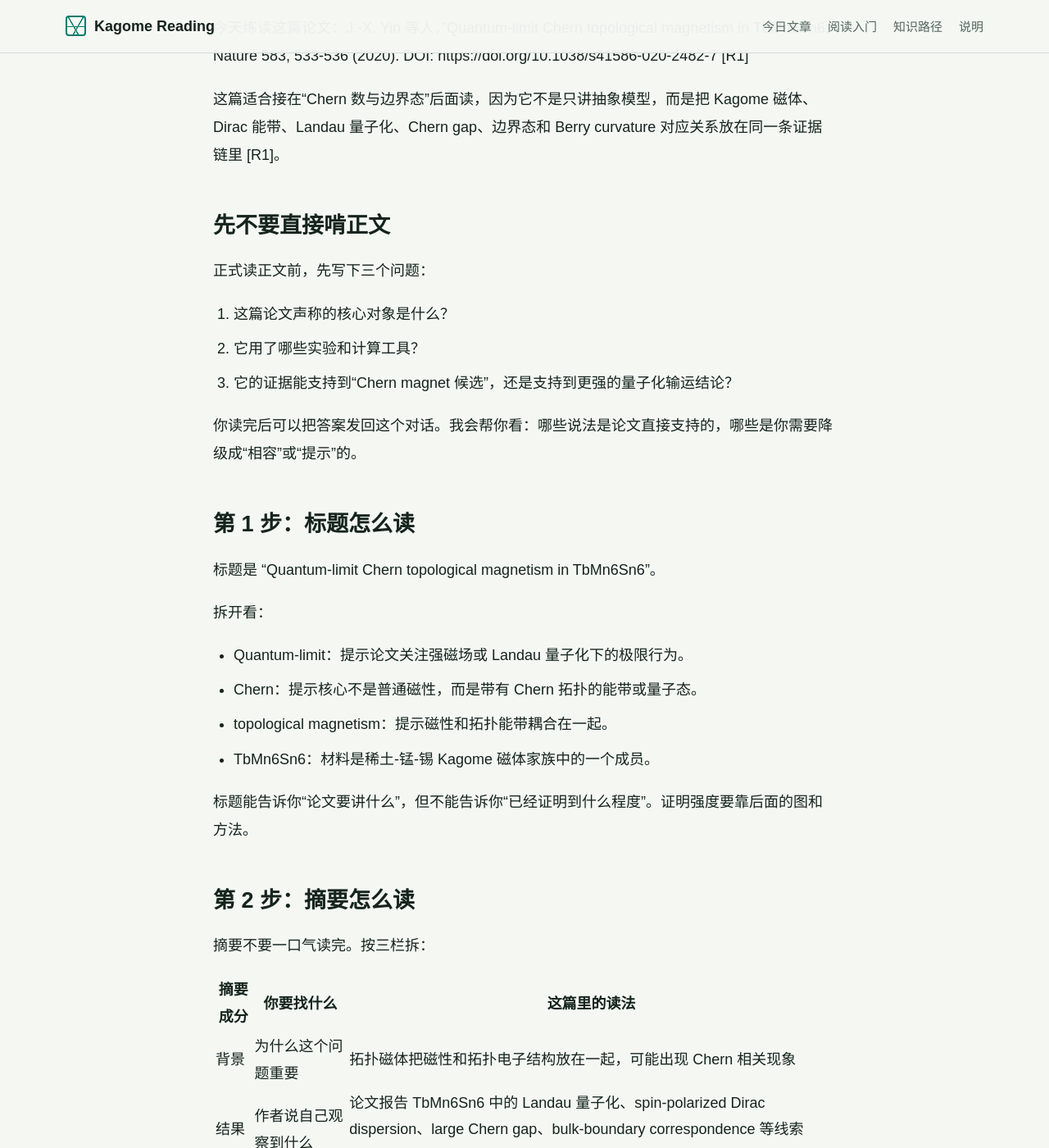
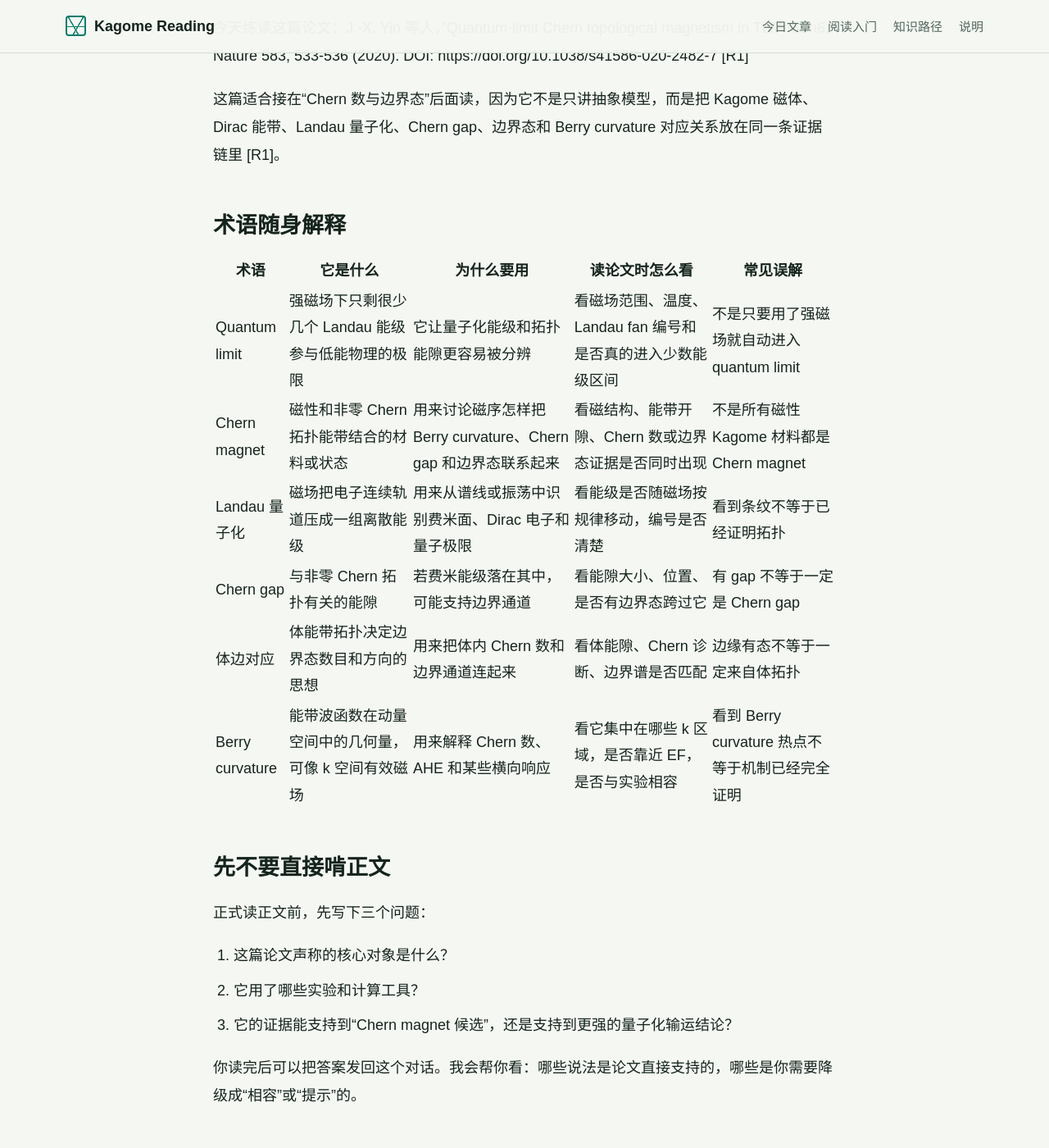
Before and after one commit to 7235212746-jpg/READING, a Jekyll site: the page built from paper-reading/2026-05-30-yin-tbmn6sn6-cern-magnet.md, in a window 1280 px wide and 1400 px high, scrolled down 797 px. Shown: the whole window at 82% size. Built offline with Jekyll 4.4.1, drawn with Linux system fonts in a browser that asks for light colours.

Commit message:
Add beginner term block to 2026-05-30 paper reading

```diff
--- a/paper-reading/2026-05-30-yin-tbmn6sn6-cern-magnet.md
+++ b/paper-reading/2026-05-30-yin-tbmn6sn6-cern-magnet.md
@@ -6,7 +6,7 @@ date: 2026-05-30
 difficulty: "零基础友好 / 论文阅读训练"
 summary: "以 Quantum-limit Chern topological magnetism in TbMn6Sn6 为例，练习从标题、摘要、引言、实验图、计算图、结论边界一步步读懂 Chern magnet 论文。"
 tags: [paper reading, TbMn6Sn6, Chern magnet, kagome]
-verification_status: "预生成稿：不复制长段原文；按公开论文信息和 DOI 做结构化解析；等待日期前最终复核。"
+verification_status: "预生成稿：已补术语解释块；不复制长段原文；按公开论文信息和 DOI 做结构化解析；等待日期前最终复核。"
 permalink: /paper-reading/2026-05-30-yin-tbmn6sn6-cern-magnet/
 ---
 
@@ -17,6 +17,17 @@ permalink: /paper-reading/2026-05-30-yin-tbmn6sn6-cern-magnet/
 今天练读这篇论文：J.-X. Yin 等人，"Quantum-limit Chern topological magnetism in TbMn6Sn6," Nature 583, 533-536 (2020). DOI: https://doi.org/10.1038/s41586-020-2482-7 [R1]
 
 这篇适合接在“Chern 数与边界态”后面读，因为它不是只讲抽象模型，而是把 Kagome 磁体、Dirac 能带、Landau 量子化、Chern gap、边界态和 Berry curvature 对应关系放在同一条证据链里 [R1]。
+
+## 术语随身解释
+
+| 术语 | 它是什么 | 为什么要用 | 读论文时怎么看 | 常见误解 |
+| --- | --- | --- | --- | --- |
+| Quantum limit | 强磁场下只剩很少几个 Landau 能级参与低能物理的极限 | 它让量子化能级和拓扑能隙更容易被分辨 | 看磁场范围、温度、Landau fan 编号和是否真的进入少数能级区间 | 不是只要用了强磁场就自动进入 quantum limit |
+| Chern magnet | 磁性和非零 Chern 拓扑能带结合的材料或状态 | 用来讨论磁序怎样把 Berry curvature、Chern gap 和边界态联系起来 | 看磁结构、能带开隙、Chern 数或边界态证据是否同时出现 | 不是所有磁性 Kagome 材料都是 Chern magnet |
+| Landau 量子化 | 磁场把电子连续轨道压成一组离散能级 | 用来从谱线或振荡中识别费米面、Dirac 电子和量子极限 | 看能级是否随磁场按规律移动，编号是否清楚 | 看到条纹不等于已经证明拓扑 |
+| Chern gap | 与非零 Chern 拓扑有关的能隙 | 若费米能级落在其中，可能支持边界通道 | 看能隙大小、位置、是否有边界态跨过它 | 有 gap 不等于一定是 Chern gap |
+| 体边对应 | 体能带拓扑决定边界态数目和方向的思想 | 用来把体内 Chern 数和边界通道连起来 | 看体能隙、Chern 诊断、边界谱是否匹配 | 边缘有态不等于一定来自体拓扑 |
+| Berry curvature | 能带波函数在动量空间中的几何量，可像 k 空间有效磁场 | 用来解释 Chern 数、AHE 和某些横向响应 | 看它集中在哪些 k 区域，是否靠近 EF，是否与实验相容 | 看到 Berry curvature 热点不等于机制已经完全证明 |
 
 ## 先不要直接啃正文
 
```
